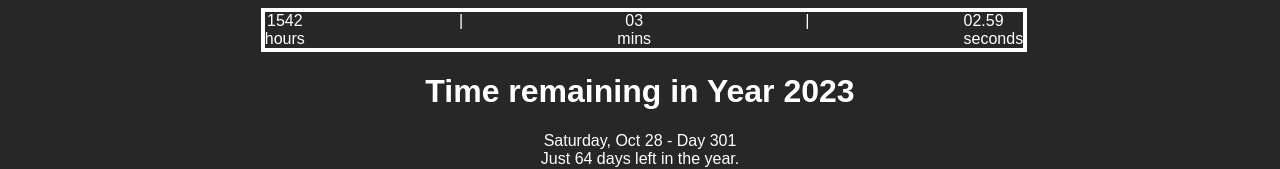
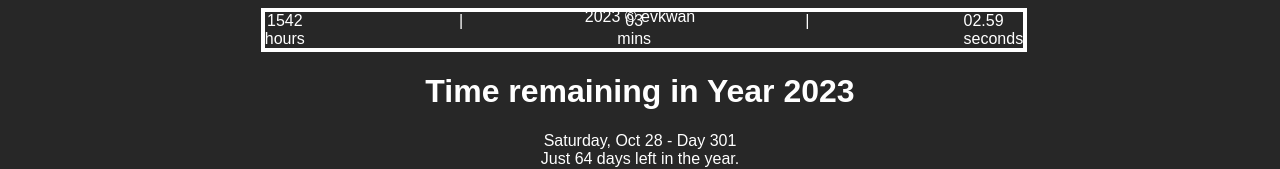
Before and after one commit to evkwan/time-remaining, a Next.js app: page / in a window 1280 px wide. Shown: the top 169 px of the page. Built offline with nearby package versions, Linux system fonts and the light colour scheme; a web font is replaced by a local one.

Commit message:
add footer and change days color

```diff
--- a/src/app/components/Body.tsx
+++ b/src/app/components/Body.tsx
@@ -17,9 +17,9 @@ const Body = () => {
         <span className="text-cheese">{`Day ${dayNumber}`}</span>
       </div>
       {/* <div className="leading-relaxed">{`Day ${dayNumber}`}</div> */}
-      <div className="text-base mb-4 text-neutral-400">
+      <div className="mb-4 text-neutral-400">
         {daysLeft < 100 && 'Just '}
-        <span className="text-spinach">{`${daysLeft} days `}</span>
+        <span className="text-rose-600">{`${daysLeft} days `}</span>
         {'left in the year.'}
       </div>
     </div>
--- /dev/null
+++ b/src/app/components/Footer.tsx
@@ -0,0 +1,9 @@
+import React from 'react';
+import dayjs from 'dayjs';
+
+const Footer: React.FC = () => {
+  const year = dayjs().year();
+  return <div className="text-sm absolute bottom-4">{`${year} © evkwan`}</div>;
+};
+
+export default Footer;
--- a/src/app/page.tsx
+++ b/src/app/page.tsx
@@ -1,4 +1,5 @@
 import Body from './components/Body';
+import Footer from './components/Footer';
 import Title from './components/TItle';
 import Tagline from './components/Tagline';
 import Timer from './components/Timer';
@@ -6,11 +7,12 @@ import Timer from './components/Timer';
 export default function Home() {
   return (
     <>
-      <main className="flex min-h-screen flex-col items-center p-24">
+      <main className="flex min-h-screen flex-col items-center px-24 pt-24">
         <Timer />
         <Title />
         <Body />
         <Tagline />
+        <Footer />
       </main>
     </>
   );
```
